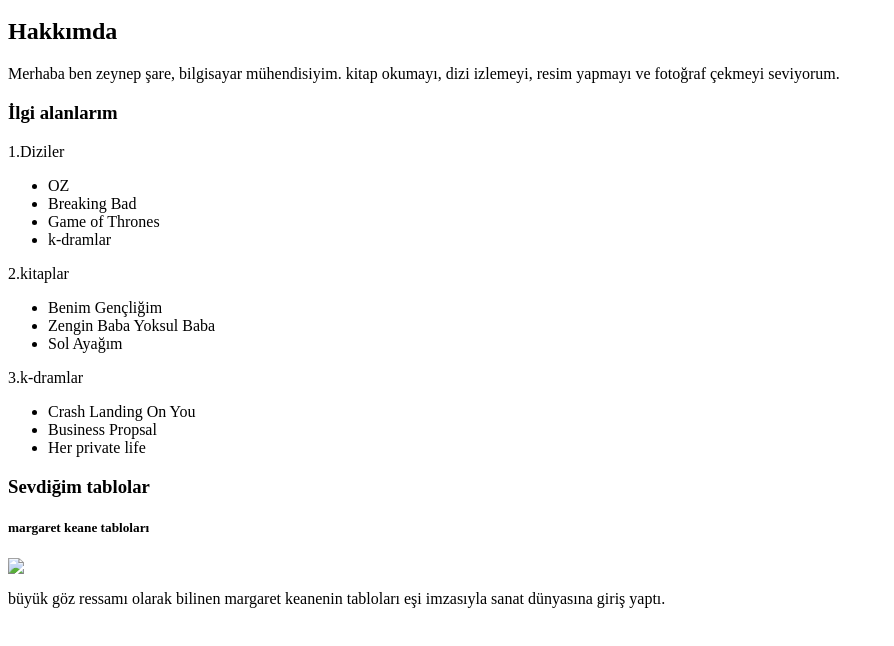
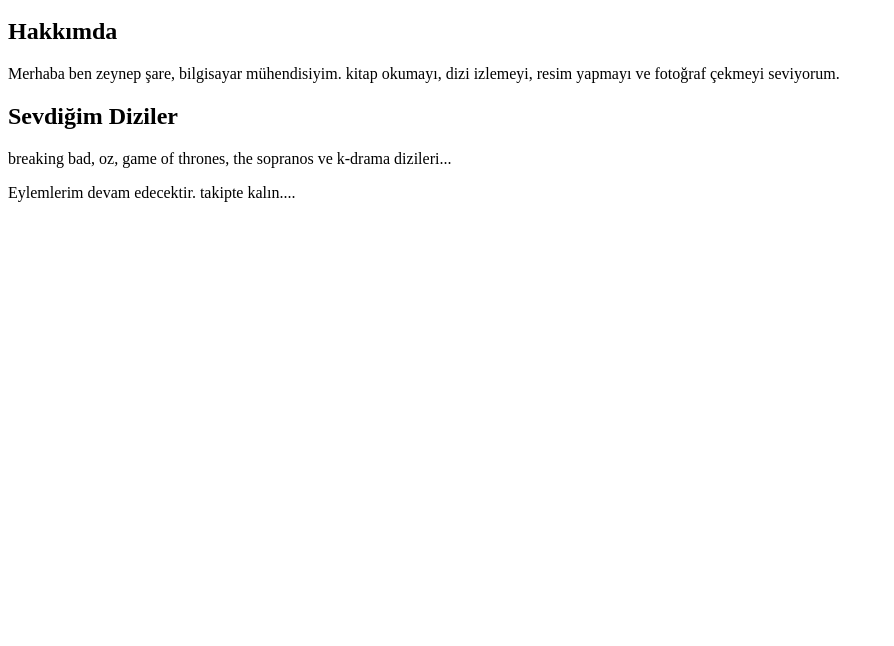
Before and after one commit to zeynepsr/htmlodevleri, a plain HTML site: page index.html in a window 1280 px wide. Shown: the part 48-694 px from the top of the page, without its empty margins (0-894 px from the left). Drawn offline with Linux system fonts and the light colour scheme.

Commit message:
Add files via upload

```diff
--- a/index.html
+++ b/index.html
@@ -1,31 +1,6 @@
-<h1>Zeynep Şare</h1> <!--başlık etiketi oluşturuldu-->
-<h2>Hakkımda</h2>
-<p>Merhaba ben zeynep şare, bilgisayar mühendisiyim. kitap okumayı, dizi izlemeyi, resim yapmayı ve fotoğraf çekmeyi seviyorum.</p><!--paragraf etiketi oluşturuldu-->
-
-<h3>İlgi alanlarım</h3>
-
-<p>1.Diziler</p>
-<ul> <!--ul ve li etiketleriyle sırasız listeler oluşturuldu.-->
-    <li>OZ</li>
-    <li>Breaking Bad</li>
-    <li>Game of Thrones</li>
-    <li>k-dramlar</li>
-</ul>
-
-<p>2.kitaplar</p>
-<ul>
-    <li>Benim Gençliğim</li>
-    <li>Zengin Baba Yoksul Baba</li>
-    <li>Sol Ayağım</li>
-</ul>
-<p>3.k-dramlar</p>
-<ul>
-    <li>Crash Landing On You</li>
-    <li>Business Propsal</li>
-    <li>Her private life</li>
-</ul>
-
-<h3>Sevdiğim tablolar</h3>
-<h5>margaret keane tabloları</h5>
-<img src="margaret.jpg"><!--img etiketiyle resim eklendi -->
-<p>büyük göz ressamı olarak bilinen margaret keanenin tabloları eşi imzasıyla sanat dünyasına giriş yaptı.</p>
+<h1>Zeynep Şare</h1> <!--başlık-->
+<h2>Hakkımda</h2> <!--2. başlık-->
+<p>Merhaba ben zeynep şare, bilgisayar mühendisiyim. kitap okumayı, dizi izlemeyi, resim yapmayı ve fotoğraf çekmeyi seviyorum.</p> <!--paragaraf etiketi-->
+<h2>Sevdiğim Diziler</h2>
+<p>breaking bad, oz, game of thrones, the sopranos ve k-drama dizileri... </p>
+<p>Eylemlerim devam edecektir. takipte kalın.... </p>
```
